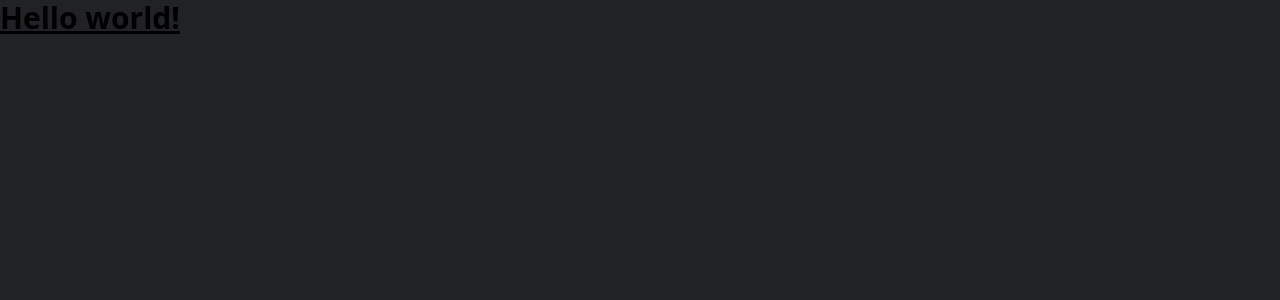
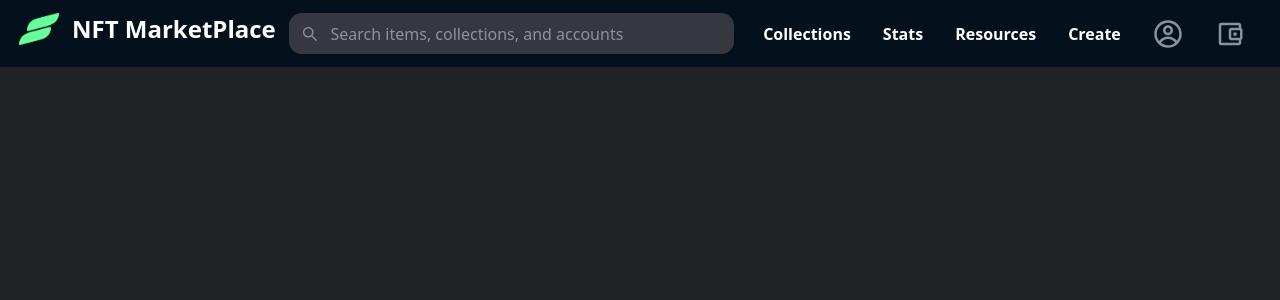
Before and after one commit to RichelleJi/nft-marketplace, a Next.js app: page / in a window 1280 px wide. Shown: the top 300 px of the page. Built offline with nearby package versions, Linux system fonts and the light colour scheme.

Commit message:
Add Header component The component entails a nav bar that directs users to collections, stats, and create

```diff
--- a/package.json
+++ b/package.json
@@ -17,6 +17,7 @@
     "next": "13.2.4",
     "react": "18.2.0",
     "react-dom": "18.2.0",
+    "react-icons": "^4.8.0",
     "typescript": "5.0.3"
   },
   "devDependencies": {
--- /dev/null
+++ b/src/components/Header.tsx
@@ -0,0 +1,57 @@
+import Image from 'next/image'
+import Link from 'next/link'
+import React from 'react'
+import slingshotfinanceLogo from '../assets/slingshot-finance-logo.png'
+import { AiOutlineSearch } from 'react-icons/ai'
+import { CgProfile } from 'react-icons/cg'
+import { MdOutlineAccountBalanceWallet } from 'react-icons/md'
+
+const style = {
+  wrapper: `bg-[#04111d] w-screen px-[1.2rem] py-[0.8rem] flex `,
+  logoContainer: `flex items-center cursor-pointer`,
+  logoText: ` ml-[0.8rem] text-white font-semibold text-2xl`,
+  searchBar: `flex flex-1 mx-[0.8rem] w-max-[520px] items-center bg-[#363840] rounded-[0.8rem] hover:bg-[#4c505c]`,
+  searchIcon: `text-[#8a939b] mx-3 font-bold text-lg`,
+  searchInput: `h-[2.6rem] w-full border-0 bg-transparent outline-0 ring-0 px-2 pl-0 text-[#e6e8eb] placeholder:text-[#8a939b]`,
+  headerItems: ` flex items-center justify-end`,
+  headerItem: `text-white px-4 font-bold text-[#c8cacd] hover:text-white cursor-pointer`,
+  headerIcon: `text-[#8a939b] text-3xl font-black px-4 hover:text-white cursor-pointer`,
+}
+
+const Header = () => {
+  return (
+    <div className={style.wrapper}>
+      <Link href="/">
+        <div className={style.logoContainer}>
+          <Image src={slingshotfinanceLogo} height={40} width={40} />
+          <div className={style.logoText}>NFT MarketPlace</div>
+        </div>
+      </Link>
+      <div className={style.searchBar}>
+        <div className={style.searchIcon}>
+          <AiOutlineSearch />
+        </div>
+        <input
+          className={style.searchInput}
+          placeholder="Search items, collections, and accounts"
+        />
+      </div>
+      <div className={style.headerItems}>
+        <Link href="/collections/0x66a576A977b7Bccf510630E0aA5e450EC11361Fa">
+          <div className={style.headerItem}> Collections </div>
+        </Link>
+        <div className={style.headerItem}> Stats </div>
+        <div className={style.headerItem}> Resources </div>
+        <div className={style.headerItem}> Create </div>
+        <div className={style.headerIcon}>
+          <CgProfile />
+        </div>
+        <div className={style.headerIcon}>
+          <MdOutlineAccountBalanceWallet />
+        </div>
+      </div>
+    </div>
+  )
+}
+
+export default Header
--- a/src/pages/index.tsx
+++ b/src/pages/index.tsx
@@ -2,13 +2,12 @@ import Head from 'next/head'
 import Image from 'next/image'
 import { Inter } from 'next/font/google'
 import styles from '@/styles/Home.module.css'
+import Header from '../components/Header'
 
 const inter = Inter({ subsets: ['latin'] })
 
 export default function Home() {
   return (
-     <h1 className="text-3xl font-bold underline">
-      Hello world!
-    </h1>
+   <Header/>
   )
 }
```
Also changed, not shown: src/assets/slingshot-finance-logo.png (added).
